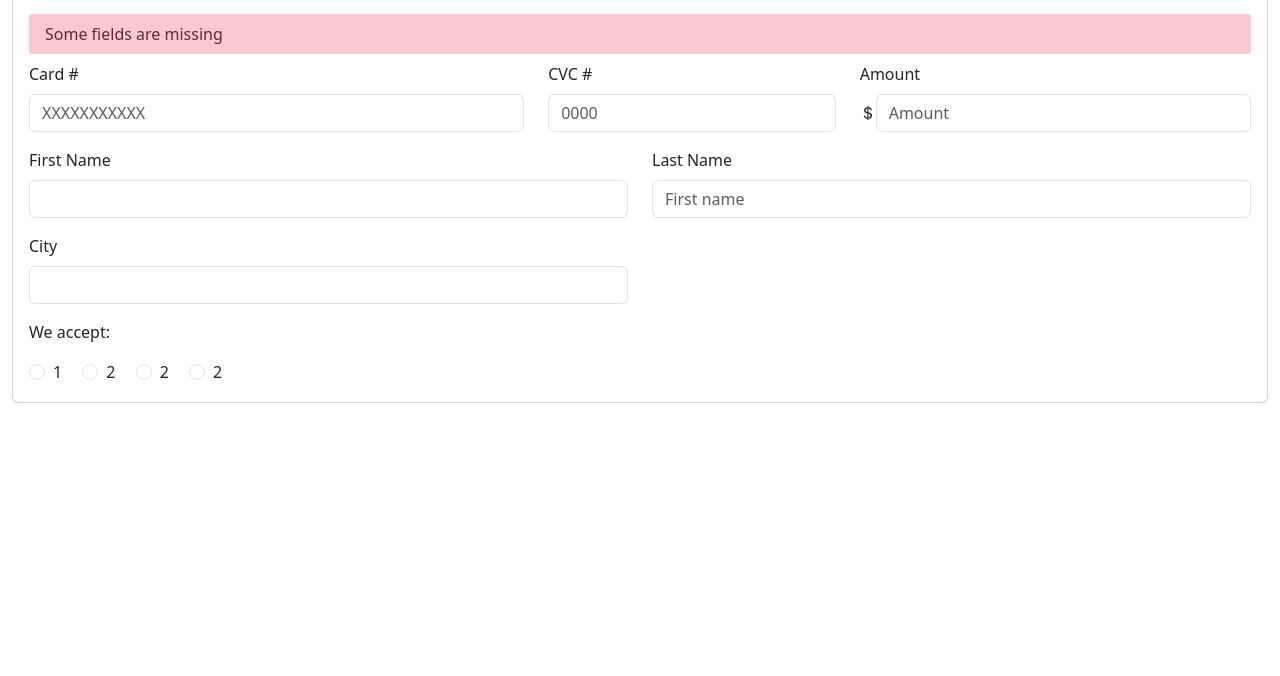
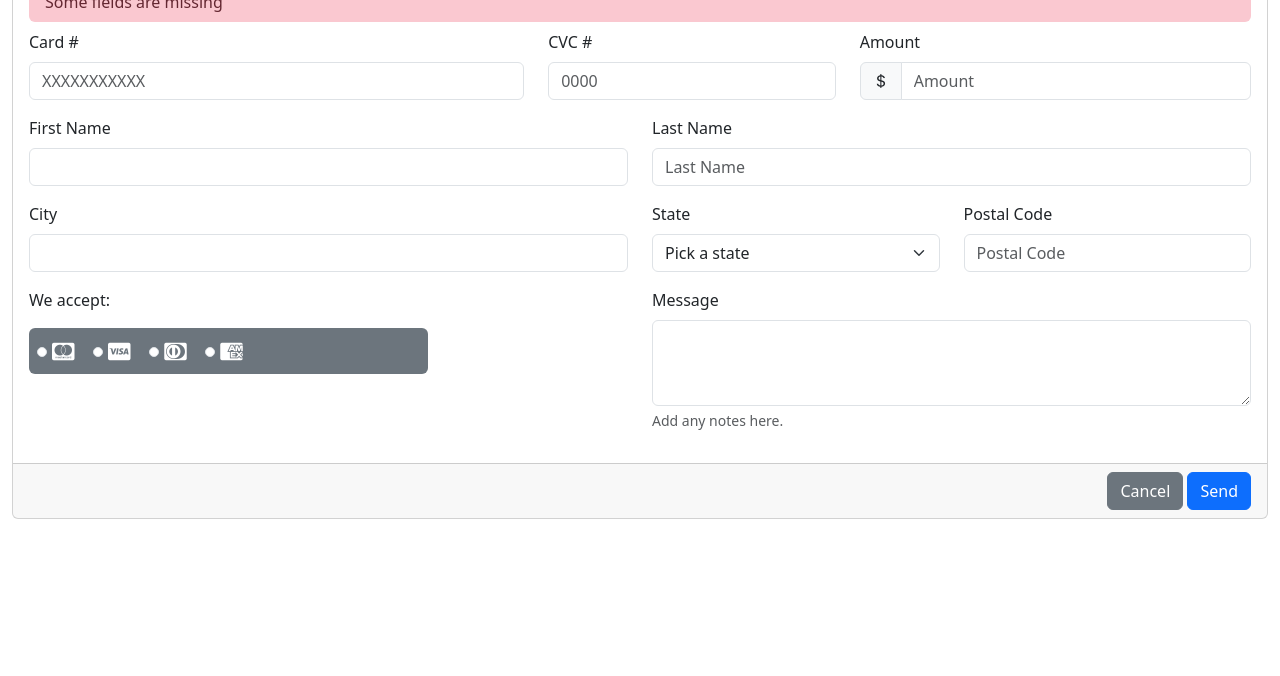
Before and after one commit to cbhutia/Cho-HTML5-form, a plain HTML site: page index.html in a window 1280 px wide. Shown: the part 124-800 px from the top of the page. Drawn offline with nearby package versions, Linux system fonts and the light colour scheme.

Commit message:
final changes

```diff
--- a/index.html
+++ b/index.html
@@ -4,110 +4,140 @@
 <head>
     <meta charset="utf-8" />
     <meta name="viewport" content="width=device-width, initial-scale=1" />
-  <title>Bootstrap demo</title>
+    <title>HTMl5 Form</title>
     <link href="https://cdn.jsdelivr.net/npm/bootstrap@5.3.2/dist/css/bootstrap.min.css" rel="stylesheet"
         integrity="sha384-T3c6CoIi6uLrA9TneNEoa7RxnatzjcDSCmG1MXxSR1GAsXEV/Dwwykc2MPK8M2HN" crossorigin="anonymous" />
     <link rel="stylesheet" href="https://cdn.jsdelivr.net/npm/bootstrap-icons@1.10.2/font/bootstrap-icons.css"
         integrity="sha384-b6lVK+yci+bfDmaY1u0zE8YYJt0TZxLEAFyYSLHId4xoVvsrQu3INevFKo+Xir8e" crossorigin="anonymous" />
+    <script src="https://kit.fontawesome.com/e6cabd88dc.js" crossorigin="anonymous"></script>
     <style>
         .alert-color {
             background-color: #fac8d0;
             color: #632731;
-      border-radius: 3px;
+        }
+
+        .small-elements {
+            font-size: 10px;
         }
     </style>
 </head>
 
 <body>
     <div class="container-fluid">
-    <div class="mx-auto mt-5">
+        <div class="mx-auto mt-3">
             <div class="card">
-        <!-- Card header -->
                 <div class="card-header">
-          <h1>Payment form example</h1>
+                    <h1>Payment Form Example</h1>
                 </div>
-        <!-- Card body -->
                 <div class="card-body">
-          <!-- Top div -->
-          <div>
-            <!-- Warning message -->
-            <div class="alert-color p-2">
+                    <div><!-- Top container -->
+                        <div class="alert-color p-2 rounded">
                             <span class="ms-2">Some fields are missing</span>
                         </div>
-            <!-- Card/CVC/Amount -->
                         <div class="row d-flex justify-content-center">
-              <!-- Card field -->
                             <div class="col-5 mb-3 mt-2">
-                <label class="form-label"> Card # </label>
+                                <label class="form-label">Card #</label>
                                 <input type="number" class="form-control" id="typeNumber" placeholder="XXXXXXXXXXX" />
                             </div>
-              <!-- CVC field -->
                             <div class="col-3 mb-3 mt-2">
-                <label for="exampleFormControlInput1" class="form-label">CVC #
-                </label>
+                                <label class="form-label">CVC #</label>
                                 <input type="number" class="form-control" id="typeNumber" placeholder="0000" />
                             </div>
-              <!-- Amount field -->
                             <div class="col-4 mb-3 mt-2">
-                <label for="exampleFormControlInput1" class="form-label">Amount
-                </label>
-                <div class="d-flex align-items-center">
-                  <i class="bi bi-currency-dollar"></i>
+                                <label class="form-label">Amount</label>
+                                <div class="input-group">
+                                    <span class="input-group-text"><i class="bi bi-currency-dollar"></i></span>
                                     <input type="number" class="form-control" id="typeNumber" placeholder="Amount" />
                                 </div>
                             </div>
                         </div>
                     </div>
-          <!-- Mid div -->
-          <div class="row d-flex justify-content-center">
-            <!-- Left container -->
-            <div class="col-6">
-              <div class="mb-3"> <!-- First name -->
+                    <div class="row"> <!-- Mid container -->
+                        <div class="col-6"> <!-- Mid-Left container -->
+                            <div class="mb-3">
                                 <label for="FirstName" class="form-label">First Name</label>
                                 <input type="text" class="form-control" aria-label="First name">
                             </div>
-              <div class="mb-3"> <!-- City -->
+                            <div class="mb-3">
                                 <label for="City" class="form-label">City</label>
-                <input type="text" class="form-control" aria-label="First name">
+                                <input type="text" class="form-control" aria-label="City">
                             </div>
-              <div> <!-- Credit cards -->
+                            <div>
                                 <p>We accept:</p>
+                                <div class="bg-secondary rounded pt-3 pb-1 ps-2 small-elements col-8">
+                                    <!-- Creditcards -->
                                     <div class="form-check form-check-inline">
-                  <input class="form-check-input" type="radio" name="inlineRadioOptions" id="inlineRadio1"
-                    value="option1">
-                  <label class="form-check-label" for="inlineRadio1">1</label>
+                                        <input class="form-check-input" type="radio" name="inlineRadioOptions"
+                                            id="inlineRadio1" value="option1">
+                                        <label class="form-check-label" for="inlineRadio1"><i
+                                                class="fa-brands fa-cc-mastercard fa-2xl"
+                                                style="color: #ffffff;"></i></label>
                                     </div>
                                     <div class="form-check form-check-inline">
-                  <input class="form-check-input" type="radio" name="inlineRadioOptions" id="inlineRadio2"
-                    value="option2">
-                  <label class="form-check-label" for="inlineRadio2">2</label>
+                                        <input class="form-check-input" type="radio" name="inlineRadioOptions"
+                                            id="inlineRadio2" value="option2">
+                                        <label class="form-check-label" for="inlineRadio2"><i
+                                                class="fa-brands fa-cc-visa fa-2xl" style="color: #ffffff;"></i></label>
                                     </div>
                                     <div class="form-check form-check-inline">
-                  <input class="form-check-input" type="radio" name="inlineRadioOptions" id="inlineRadio2"
-                    value="option2">
-                  <label class="form-check-label" for="inlineRadio2">2</label>
+                                        <input class="form-check-input" type="radio" name="inlineRadioOptions"
+                                            id="inlineRadio3" value="option3">
+                                        <label class="form-check-label" for="inlineRadio3"><i
+                                                class="fa-brands fa-cc-diners-club fa-2xl"
+                                                style="color: #ffffff;"></i></label>
                                     </div>
                                     <div class="form-check form-check-inline">
-                  <input class="form-check-input" type="radio" name="inlineRadioOptions" id="inlineRadio2"
-                    value="option2">
-                  <label class="form-check-label" for="inlineRadio2">2</label>
+                                        <input class="form-check-input" type="radio" name="inlineRadioOptions"
+                                            id="inlineRadio4" value="option4">
+                                        <label class="form-check-label" for="inlineRadio4"><i
+                                                class="fa-brands fa-cc-amex fa-2xl" style="color: #ffffff;"></i></label>
                                     </div>
                                 </div>
                             </div>
-            <!-- Right container -->
+                        </div>
+                        <div class="col-6"> <!-- Mid-Right container -->
+                            <div class="mb-3">
+                                <label for="LastName" class="form-label">Last Name</label>
+                                <input type="text" class="form-control" placeholder="Last Name" aria-label="Last Name">
+                            </div>
+                            <div class="row mb-3">
+                                <label for="State" class="form-label col-6">State</label>
+                                <label for="PostalCode" class="form-label col-6">Postal Code</label>
                                 <div class="col-6">
-              <label for="LastName" class="form-label">Last Name</label>
-              <input type="text" class="form-control" placeholder="First name" aria-label="First name">
+                                    <select id="inputState" class="form-select">
+                                        <option selected>Pick a state</option>
+                                        <option>Barcelona</option>
+                                        <option>Sevilla</option>
+                                        <option>Zaragoza</option>
+                                        <option>Madrid</option>
+                                    </select>
+                                </div>
+                                <div class="col-6">
+                                    <input type="text" class="form-control" placeholder="Postal Code"
+                                        aria-label="Postal Code">
+                                </div>
+                            </div>
+
+                            <div class="mb-3">
+                                <label for="exampleFormControlTextarea1" class="form-label">Message</label>
+                                <textarea class="form-control" id="exampleFormControlTextarea1" rows="3"></textarea>
+                                <div class="form-text">
+                                    Add any notes here.
+                                </div>
                             </div>
 
                         </div>
                     </div>
                 </div>
+                <div class="card-footer d-flex justify-content-end"> <!-- Footer -->
+                    <div>
+                        <button type="button" class="btn btn-secondary">Cancel</button>
+                        <button type="button" class="btn btn-primary">Send</button>
                     </div>
                 </div>
-  <script src="https://cdn.jsdelivr.net/npm/bootstrap@5.3.2/dist/js/bootstrap.bundle.min.js"
-    integrity="sha384-C6RzsynM9kWDrMNeT87bh95OGNyZPhcTNXj1NW7RuBCsyN/o0jlpcV8Qyq46cDfL"
-    crossorigin="anonymous"></script>
+            </div>
+        </div>
+    </div>
 </body>
 
 </html>
```
Lines whose indentation alone changed are shown as unchanged.
